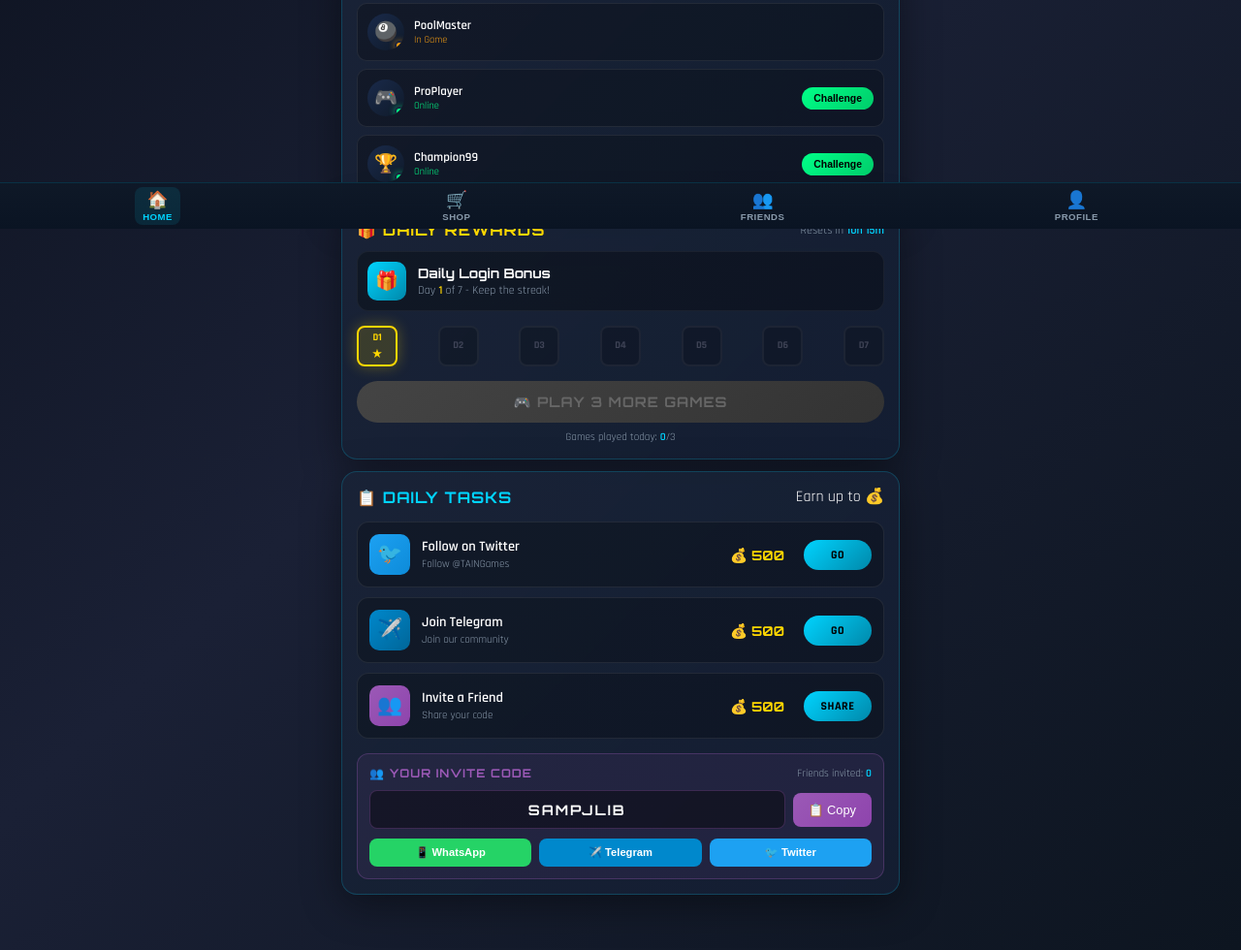
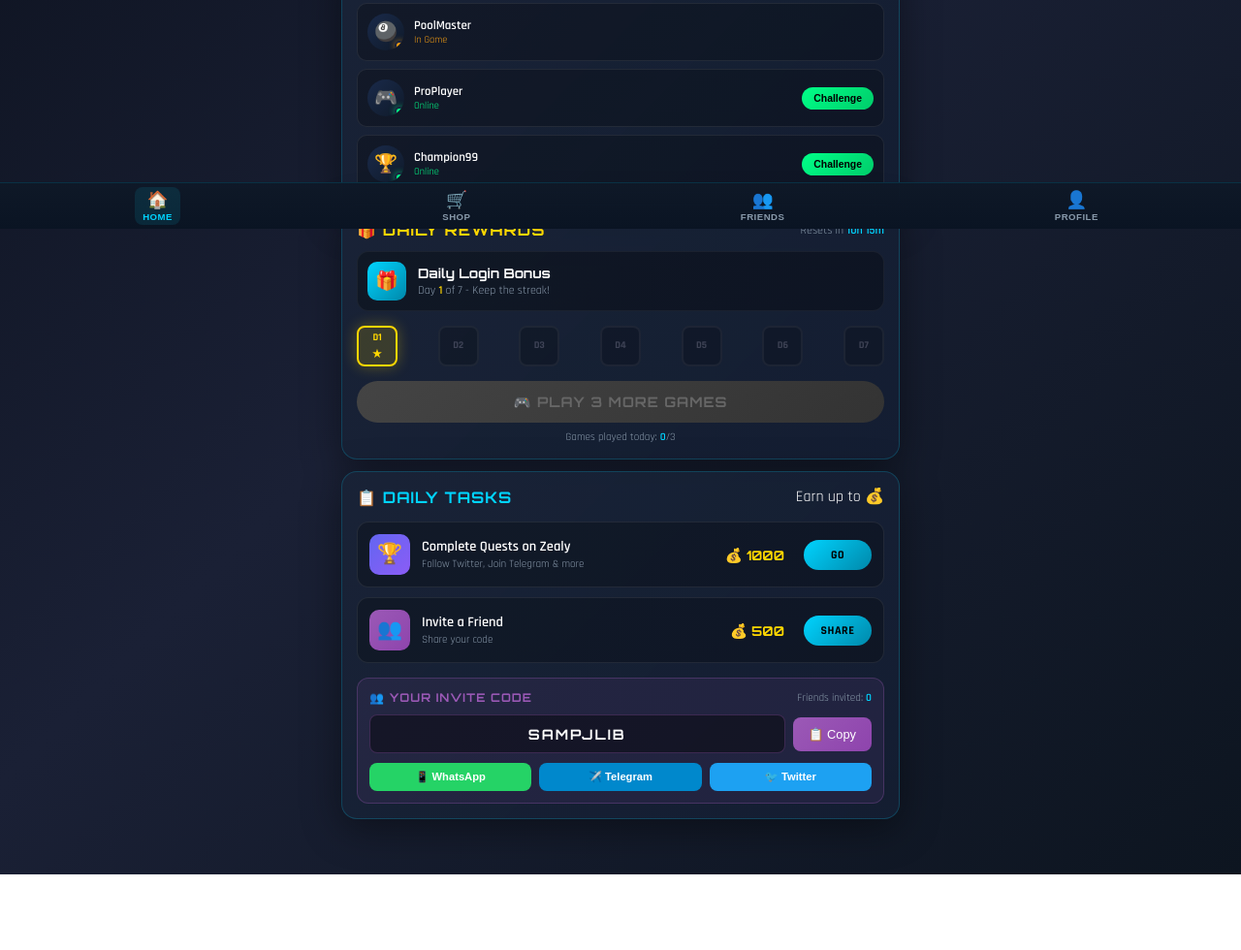
Before and after one commit to AnkaGamestd/Minepool, a website: page www/index.html in a window 1280 px wide. Shown: the part 564-1544 px from the top of the page at 97% size. After the commit the page ends 1466 px from the top, so only its background shows below. Drawn offline with Linux system fonts and the light colour scheme; no server answers; sample sign-in values are in the browser's storage.

Commit message:
Integrate Zealy for social task verification

```diff
--- a/www/daily-tasks.css
+++ b/www/daily-tasks.css
@@ -411,3 +411,8 @@
         min-width: 60px;
     }
 }
+
+/* Zealy Icon */
+.task-icon.zealy {
+    background: linear-gradient(135deg, #6366f1, #8b5cf6);
+}
--- a/www/daily-tasks.js
+++ b/www/daily-tasks.js
@@ -3,27 +3,20 @@
 // Social tasks to earn coins
 // ============================================
 (function initDailyTasks() {
+    // Zealy community URL - Replace with your actual Zealy community URL
+    const ZEALY_URL = 'https://zealy.io/cw/taingames';
+
     // Task definitions
     const TASKS = [
         {
-            id: 'twitter_follow',
-            name: 'Follow on Twitter',
-            description: 'Follow @TAINGames',
-            icon: '🐦',
-            iconClass: 'twitter',
-            reward: 500,
-            url: 'https://twitter.com/TAINGames',
-            type: 'social'
-        },
-        {
-            id: 'telegram_join',
-            name: 'Join Telegram',
-            description: 'Join our community',
-            icon: '✈️',
-            iconClass: 'telegram',
-            reward: 500,
-            url: 'https://t.me/TAINGames',
-            type: 'social'
+            id: 'zealy_quests',
+            name: 'Complete Quests on Zealy',
+            description: 'Follow Twitter, Join Telegram & more',
+            icon: '🏆',
+            iconClass: 'zealy',
+            reward: 1000,
+            url: ZEALY_URL,
+            type: 'zealy'
         },
         {
             id: 'invite_friend',
```
